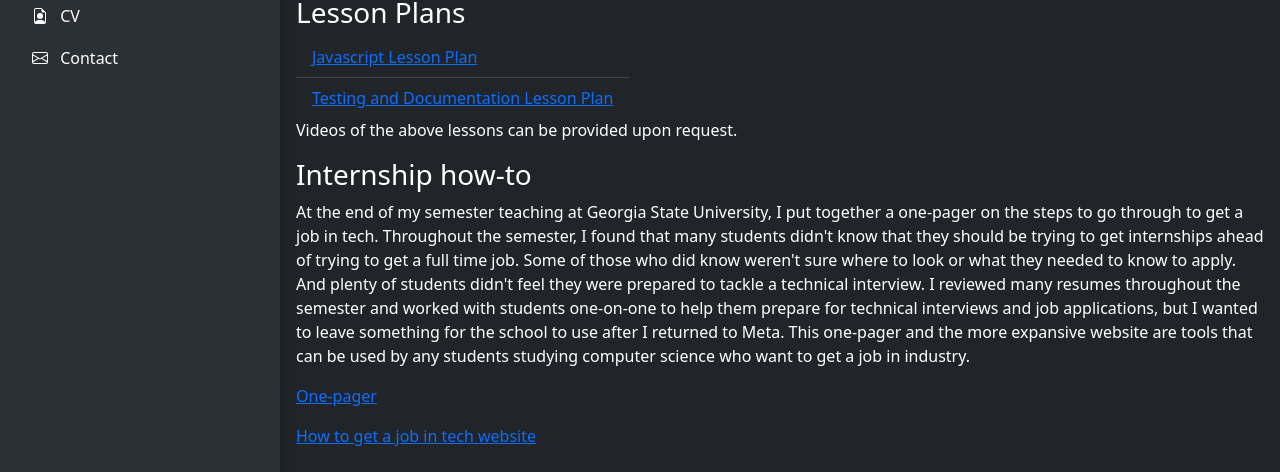
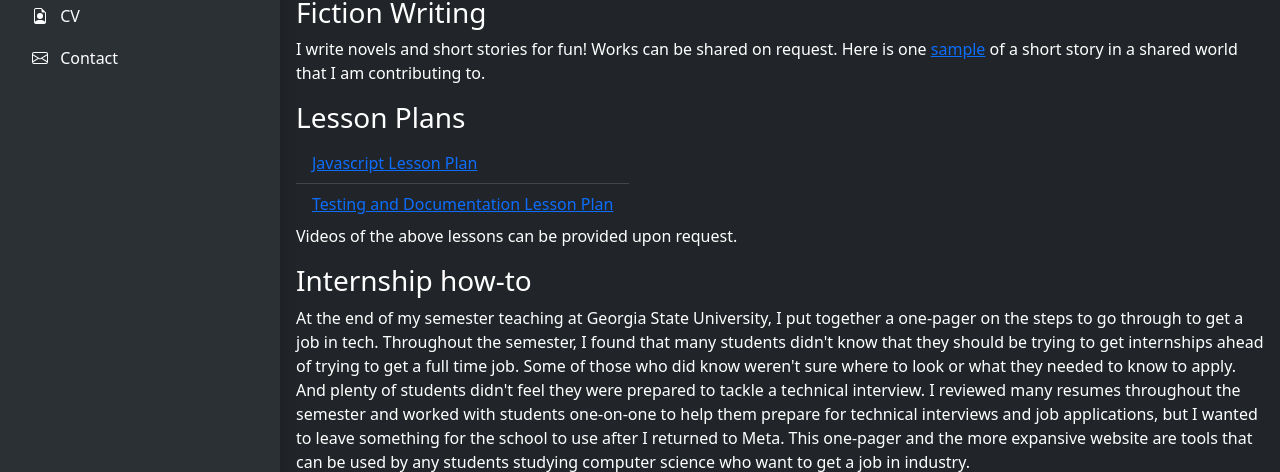
Before and after one commit to bzamansky/bzamansky.github.io, a plain HTML site: page index.html in a window 1280 px wide. Shown: the part 202-674 px from the top of the page. Drawn offline with nearby package versions, Linux system fonts and the light colour scheme; a script that the page names is missing.

Commit message:
Update index.html

```diff
--- a/index.html
+++ b/index.html
@@ -89,6 +89,9 @@
             <div id="samples" class="section d-block text-white mb-2 pb-2">
                 <h2>Writing Samples</h2>
 
+                <h3>Fiction Writing</h3>
+                <p>I write novels and short stories for fun!  Works can be shared on request.  Here is one <a href="https://docs.google.com/document/d/1TUMSpggENjGTjPQLezW5Ezy2C3IlqdgM5BOOotIsmbI/edit?usp=sharing">sample</a> of a short story in a shared world that I am contributing to.</p>
+
                 <h3>Lesson Plans</h3>
                 <ul class="list-group list-group-flush text-white">
                     <li class="list-group-item"><a
```
